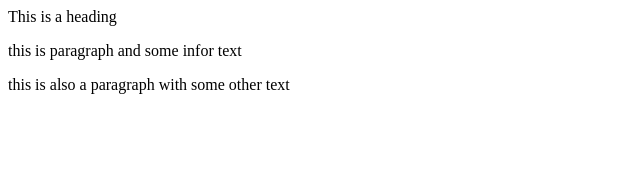
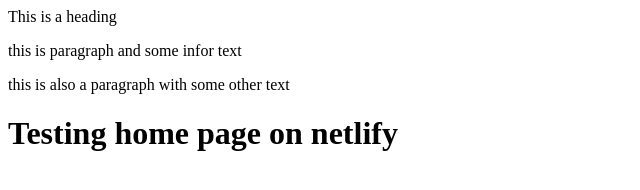
Before and after one commit to nictur/Rainy-days, a plain HTML site: page index.html in a window 1280 px wide. Shown: the whole page, without its empty margins (0-640 px from the left). Drawn offline with Linux system fonts and the light colour scheme.

Commit message:
another updated

```diff
--- a/index.html
+++ b/index.html
@@ -10,5 +10,7 @@
     <h>This is a heading</h>
     <p> this is  paragraph and some infor text</p>
     <p> this is also a paragraph with some other text</p>
+
+    <h1>Testing home page on netlify</h1>
 </body>
 </html>
```
